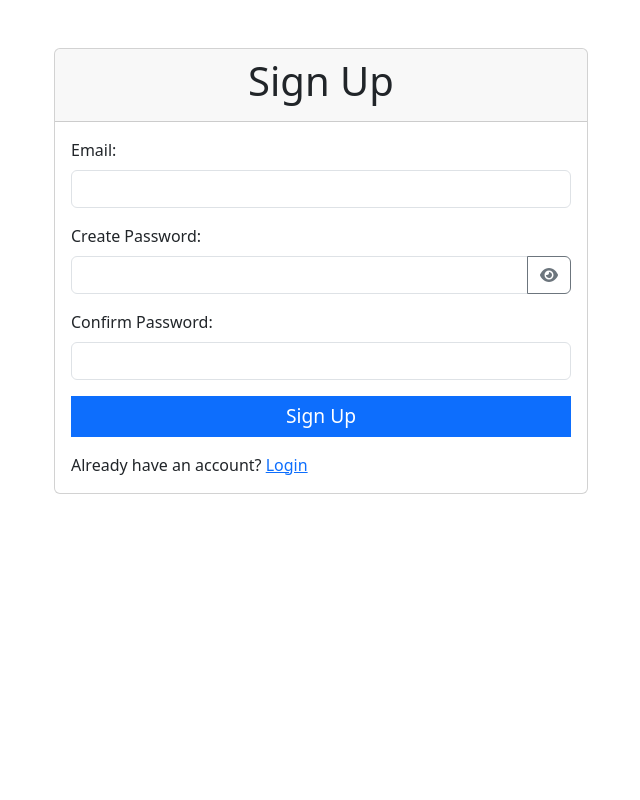
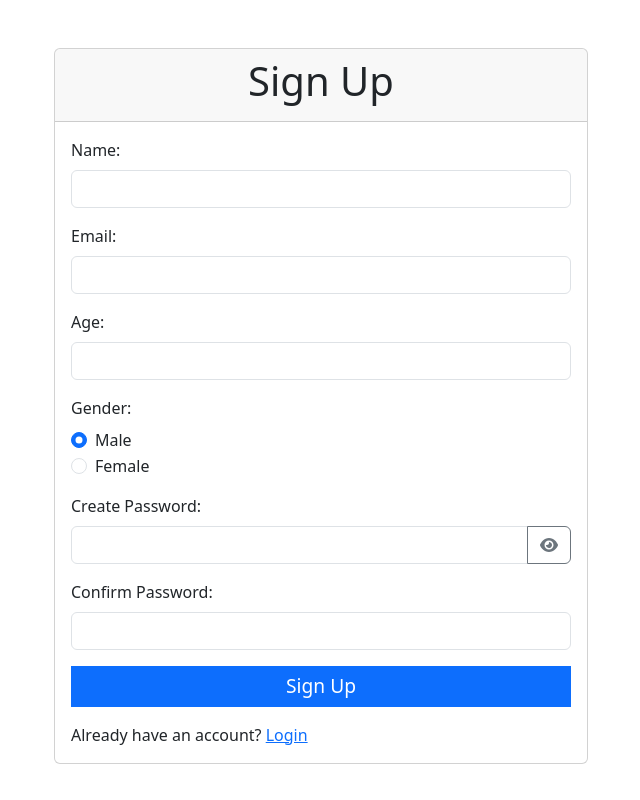
Before and after one commit to Senume/wsrp, a React (Create React App) app: page /signup in a window 1280 px wide. Shown: the whole page, without its empty margins (319-959 px from the left). Built offline with nearby package versions, Linux system fonts and the light colour scheme; a web font is replaced by a local one.

Commit message:
Update SignUp.js

```diff
--- a/src/components/Login/SignUp.js
+++ b/src/components/Login/SignUp.js
@@ -6,18 +6,24 @@ import axios from "axios";
 import { NavLink } from "react-router-dom";
 
 const SignUpPage = () => {
+  const [name, setName] = useState("");
   const [email, setEmail] = useState("");
   const [password, setPassword] = useState("");
   const [confirmPassword, setConfirmPassword] = useState("");
+  const [age, setAge] = useState("");
+  const [gender, setGender] = useState("male"); // Default to 'male'
   const [showPassword, setShowPassword] = useState(false);
 
   const handleSignUp = async () => {
     try {
       // Replace 'http://localhost:5000' with your actual backend API URL
       const response = await axios.post("http://localhost:5000/signup", {
+        name,
         email,
         password,
         confirmPassword,
+        age,
+        gender,
       });
 
       console.log("Signup successful:", response.data);
@@ -43,6 +49,18 @@ const SignUpPage = () => {
             <div className="card-body">
               <form>
                 <div className="mb-3">
+                  <label htmlFor="name" className="form-label text-start">
+                    Name:
+                  </label>
+                  <input
+                    type="text"
+                    className="form-control"
+                    id="name"
+                    value={name}
+                    onChange={(e) => setName(e.target.value)}
+                  />
+                </div>
+                <div className="mb-3">
                   <label htmlFor="email" className="form-label text-start">
                     Email:
                   </label>
@@ -53,6 +71,51 @@ const SignUpPage = () => {
                     value={email}
                     onChange={(e) => setEmail(e.target.value)}
                   />
+                </div>
+                <div className="mb-3">
+                  <label htmlFor="age" className="form-label text-start">
+                    Age:
+                  </label>
+                  <input
+                    type="number"
+                    className="form-control"
+                    id="age"
+                    value={age}
+                    onChange={(e) => setAge(e.target.value)}
+                  />
+                </div>
+                <div className="mb-3">
+                  <label htmlFor="gender" className="form-label text-start">
+                    Gender:
+                  </label>
+                  <div className="form-check">
+                    <input
+                      type="radio"
+                      id="male"
+                      name="gender"
+                      value="male"
+                      checked={gender === "male"}
+                      onChange={() => setGender("male")}
+                      className="form-check-input"
+                    />
+                    <label htmlFor="male" className="form-check-label">
+                      Male
+                    </label>
+                  </div>
+                  <div className="form-check">
+                    <input
+                      type="radio"
+                      id="female"
+                      name="gender"
+                      value="female"
+                      checked={gender === "female"}
+                      onChange={() => setGender("female")}
+                      className="form-check-input"
+                    />
+                    <label htmlFor="female" className="form-check-label">
+                      Female
+                    </label>
+                  </div>
                 </div>
                 <div className="mb-3">
                   <label htmlFor="password" className="form-label text-start">
```
